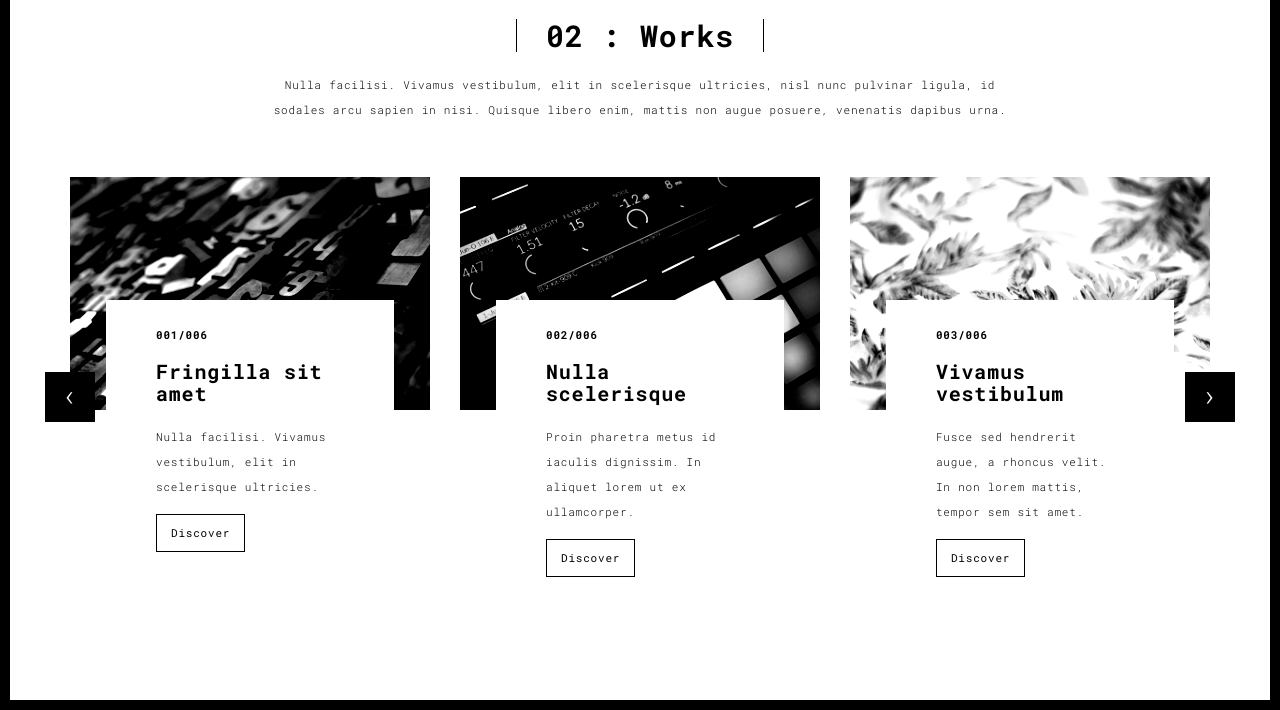
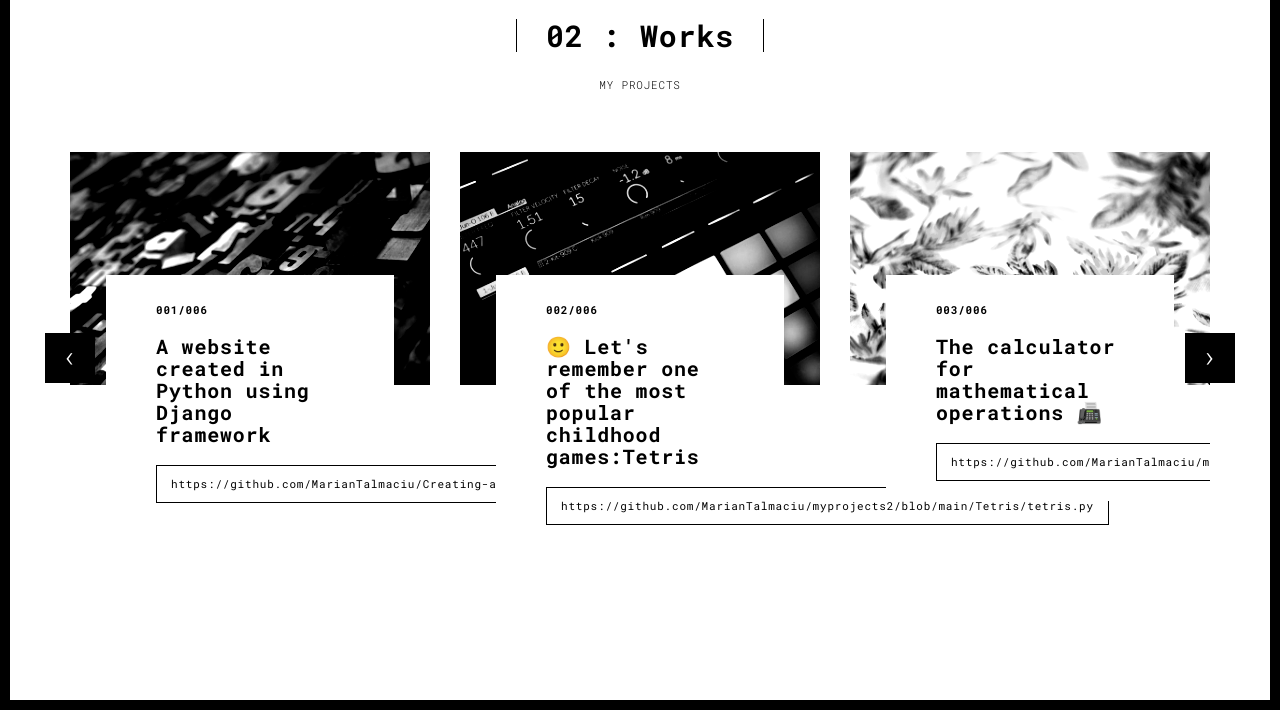
Before and after one commit to MarianTalmaciu/portfo, a Flask app: page /works in a window 1280 px wide. Shown: the part 90-800 px from the top of the page. Run offline with Flask 2, Linux system fonts and the light colour scheme; some libraries are stand-ins or nearby versions.

Commit message:
new updates on website regarding my activity

```diff
--- a/templates/contact.html
+++ b/templates/contact.html
@@ -15,7 +15,7 @@
   <link rel="apple-touch-icon" sizes="180x180" href="./static/assets/apple-icon-180x180.png">
   <link href="./static/assets/favicon.ico" rel="icon">
 
-  <title>Title page</title>
+  <title>Contact</title>
 
 <link href="./static/main.3f6952e4.css" rel="stylesheet"></head>
 
@@ -123,7 +123,7 @@
   <div class="container">
     <div class="row">
       <div class="col-xs-12">
-        <p>© UNTITLED | Website created with <a href="http://www.mashup-template.com/" title="Create website with free html template">Mashup Template</a>/<a href="https://www.unsplash.com/" title="Beautiful Free Images">Unsplash</a></p>
+        <!-- <p>© UNTITLED | Website created with <a href="http://www.mashup-template.com/" title="Create website with free html template">Mashup Template</a>/<a href="https://www.unsplash.com/" title="Beautiful Free Images">Unsplash</a></p> -->
       </div>
     </div>
   </div>
--- a/templates/index.html
+++ b/templates/index.html
@@ -59,7 +59,7 @@
               <h1>Hello,<br>
                 <span id="typed-strings">
                   <span>I'm Marian Talmaciu</span>
-                  <span>Python Web Developer</span>
+                  <span>Software Tester & Python Developer</span>
                   <!-- <span>Working as a Freelance</span> -->
                 </span>
                 <span id="typed"></span>
--- a/templates/work.html
+++ b/templates/work.html
@@ -72,7 +72,7 @@
 
           <blockquote>
             <p>"Lorem ipsum dolor sit amet, consectetur adipiscing elit. Integer posuere erat a ante."</p>
-            <small class="pull-right">Irina Martin</small>
+            <small class="pull-right"></small>
           </blockquote>
         </div>
       </div>
--- a/templates/works.html
+++ b/templates/works.html
@@ -57,7 +57,7 @@
       <div class="col-sm-8 col-sm-offset-2 section-container-spacer">
         <div class="text-center">
           <h1 class="h2">02 : Works</h1>
-          <p>Nulla facilisi. Vivamus vestibulum, elit in scelerisque ultricies, nisl nunc pulvinar ligula, id sodales arcu sapien in nisi. Quisque libero enim, mattis non augue posuere, venenatis dapibus urna.</p>
+          <p>MY PROJECTS</p>
         </div>
       </div>
 
@@ -75,9 +75,9 @@
                       </a>
                       <div class="card-container card-container-lg">
                         <h4>001/006</h4>
-                        <h3>Fringilla sit amet</h3>
-                        <p>Nulla facilisi. Vivamus vestibulum, elit in scelerisque ultricies.</p>
-                        <a href="./work.html" title="" class="btn btn-default">Discover</a>
+                        <h3>A website created in Python using Django framework </h3>
+                        <!-- <p></p> -->
+                        <a href="./work.html" title="" class="btn btn-default">https://github.com/MarianTalmaciu/Creating-a-website-using-Django-</a>
                       </div>
                     </div>
                     <div class="col-sm-4">
@@ -86,9 +86,9 @@
                       </a>
                       <div class="card-container card-container-lg">
                         <h4>002/006</h4>
-                        <h3>Nulla scelerisque</h3>
-                        <p>Proin pharetra metus id iaculis dignissim. In aliquet lorem ut ex ullamcorper.</p>
-                        <a href="./work.html" title="" class="btn btn-default">Discover</a>
+                        <h3>🙂 Let's remember one of the most popular childhood games:Tetris</h3>
+                        <!-- <p></p> -->
+                        <a href="./work.html" title="" class="btn btn-default">https://github.com/MarianTalmaciu/myprojects2/blob/main/Tetris/tetris.py</a>
                       </div>
                     </div>
                     <div class="col-sm-4">
@@ -97,9 +97,9 @@
                       </a>
                       <div class="card-container card-container-lg">
                         <h4>003/006</h4>
-                        <h3>Vivamus vestibulum</h3>
-                        <p>Fusce sed hendrerit augue, a rhoncus velit. In non lorem mattis, tempor sem sit amet.</p>
-                        <a href="./work.html" title="" class="btn btn-default">Discover</a>
+                        <h3>The calculator for mathematical operations 📠</h3>
+                        <!-- <p></p> -->
+                        <a href="./work.html" title="" class="btn btn-default">https://github.com/MarianTalmaciu/myprojects3/blob/main/Calculator/calculator.py</a>
                       </div>
                     </div>
 
```
Also changed, not shown: templates/about.html (+14 -3 lines), static/assets/images/1.jpg (added).
